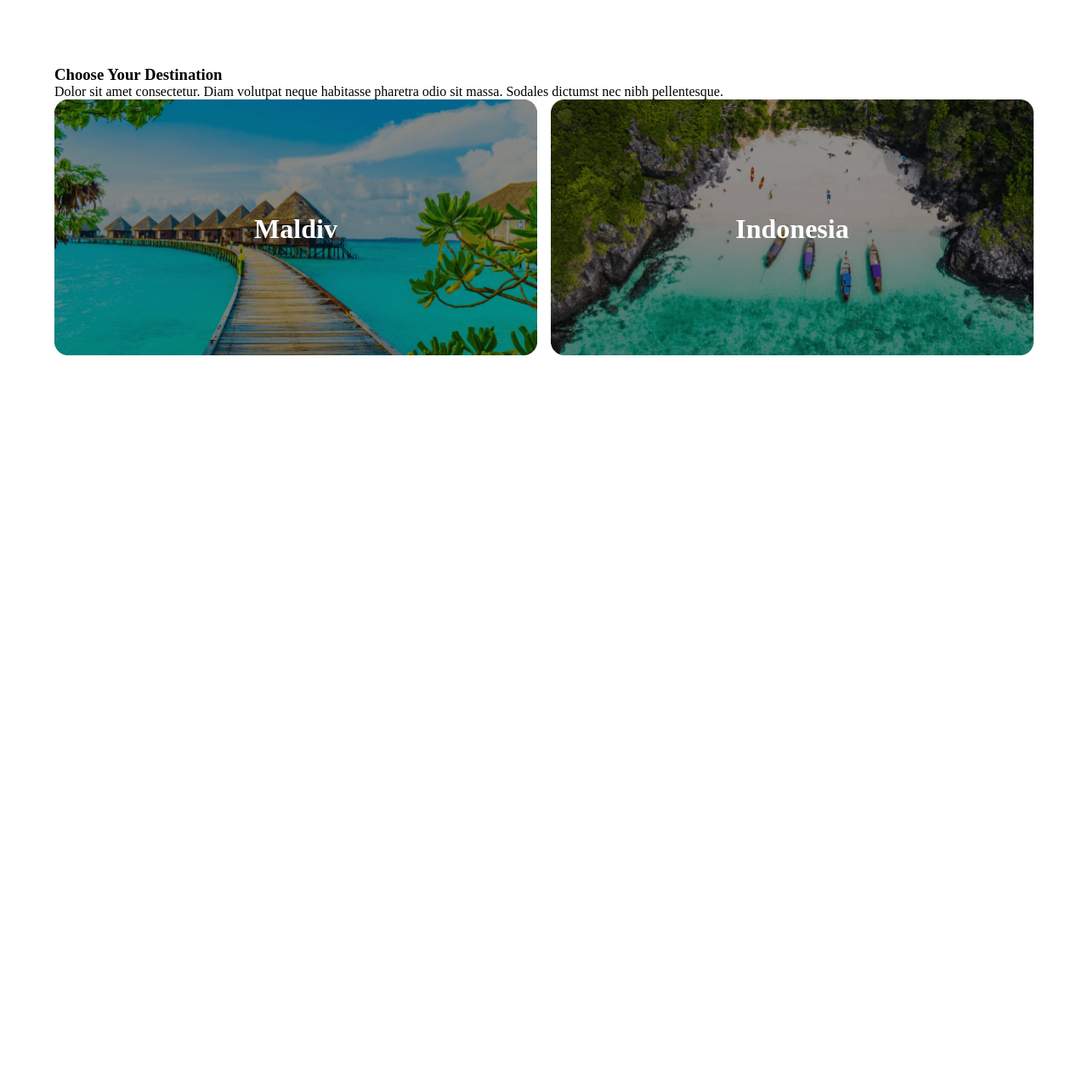
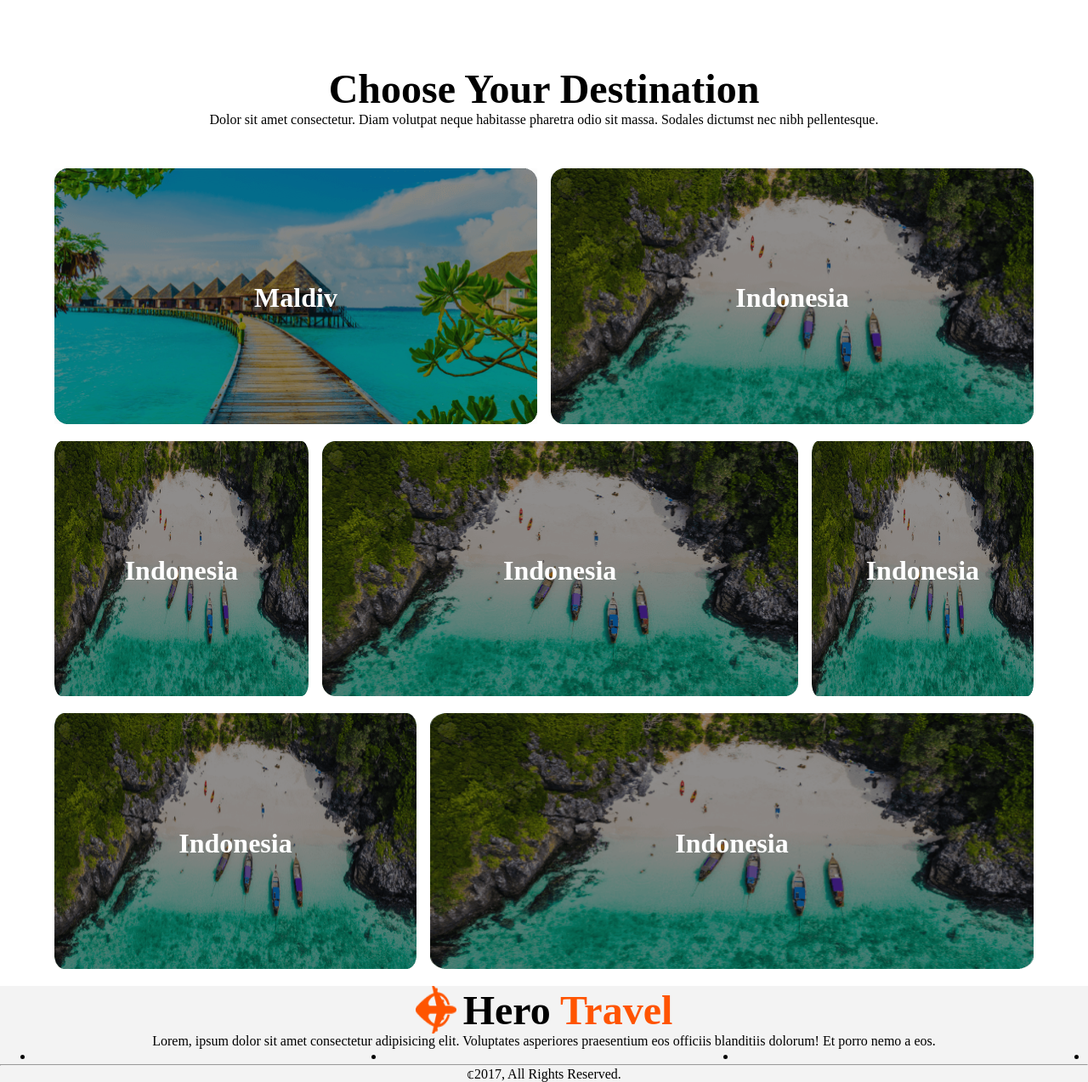
Before and after one commit to anishossen/Travel-Web, a plain HTML site: page index.html in a window 1280 px wide. Shown: the part 1372-2645 px from the top of the page at 85% size. Before the commit the page ends 1794 px from the top, so only its background shows below. Drawn offline with Linux system fonts and the light colour scheme.

Commit message:
added second code

```diff
--- a/index.html
+++ b/index.html
@@ -4,7 +4,9 @@
     <meta charset="UTF-8">
     <meta name="viewport" content="width=device-width, initial-scale=1.0">
     <!-- font awsome  -->
+     <style>
     <script src="https://kit.fontawesome.com/cafbb104af.js" crossorigin="anonymous"></script>
+</style>
     <!-- link in css  -->
      <link rel="stylesheet" href="./styles/style.css">
     <title>Travel Blogs</title>
@@ -100,8 +102,52 @@
                         <p class="country-name">Indonesia</p>
                     </div>
                 </div>
+                <div class="card-box2 card-box1">
+                    <div class="row-1">
+                        <img src="./Images/Rectangle 8.png" alt="">
+                        <p class="country-name">Indonesia</p>
+                    </div>
+                    <div class="row-1">
+                        <img src="./Images/Rectangle 8.png" alt="">
+                        <p class="country-name">Indonesia</p>
+                    </div>
+                    <div class="row-1">
+                        <img src="./Images/Rectangle 8.png" alt="">
+                        <p class="country-name">Indonesia</p>
+                    </div>
+                </div>
+                <div class="card-box3 card-box1">
+                    <div class="row-1">
+                        <img src="./Images/Rectangle 8.png" alt="">
+                        <p class="country-name">Indonesia</p>
+                    </div>
+                    <div class="row-1">
+                        <img src="./Images/Rectangle 8.png" alt="">
+                        <p class="country-name">Indonesia</p>
+                    </div>
+                </div>
             </div>
          </section>
+
       </main>
+      <!-- Footer section  -->
+       <footer>
+        <div class="logo footer-logo">
+            <img src="./Images/Group 40071 (2).png" alt="">
+            <h2>Hero <span>Travel</span></h2>
+        </div>
+        <p class="foot-p">Lorem, ipsum dolor sit amet consectetur adipisicing elit.
+            Voluptates asperiores praesentium eos officiis blanditiis dolorum! Et porro nemo a eos.</p>
+        <div class="text-foot">
+            <ul>
+                <li><a href=""></a></li>
+                <li><a href=""></a></li>
+                <li><a href=""></a></li>
+                <li><a href=""></a></li>
+            </ul>
+        </div>
+        <hr>
+        <p class="copy">&copf;2017, All Rights Reserved.</p>
+       </footer>
 </body>
 </html>
--- a/styles/style.css
+++ b/styles/style.css
@@ -159,9 +159,22 @@ main{
     filter: brightness(70%);
 }
 
+.text-card{
+    margin: 3rem 0;
+}
+.text-card h3{
+    font-size: 3rem;
+    font-weight: 800;
+    text-align: center;
+}
+.text-card p{
+    font-size: 1rem;
+    text-align: center;
+}
 .card-box1{
     display: grid;
     grid-template-columns: 1fr 1fr;
+    margin: 1rem 0;
     gap: 1rem;
 }
 .row-1{
@@ -176,3 +189,37 @@ main{
     left: 50%;
     transform: translate(-50%, -50%);
 }
+.card-box2{
+    display: grid;
+    grid-template-columns: 0.8fr 1.5fr 0.7fr;
+}
+.card-box3{
+    display: grid;
+    grid-template-columns: 0.75fr 1.25fr;
+}
+
+
+/* footer section start from here  */
+
+footer{
+    background: rgba(19, 19, 24, 0.05);
+}
+.footer-logo{
+    display: flex;
+    justify-content: center;
+    align-items: center;
+}
+.foot-p{
+    text-align: center;
+}
+.text-foot ul{
+    display: flex;
+    justify-content: space-between;
+    align-items: center;
+}
+hr{
+    text-align: center;
+}
+.copy{
+    text-align: center;
+}
```
